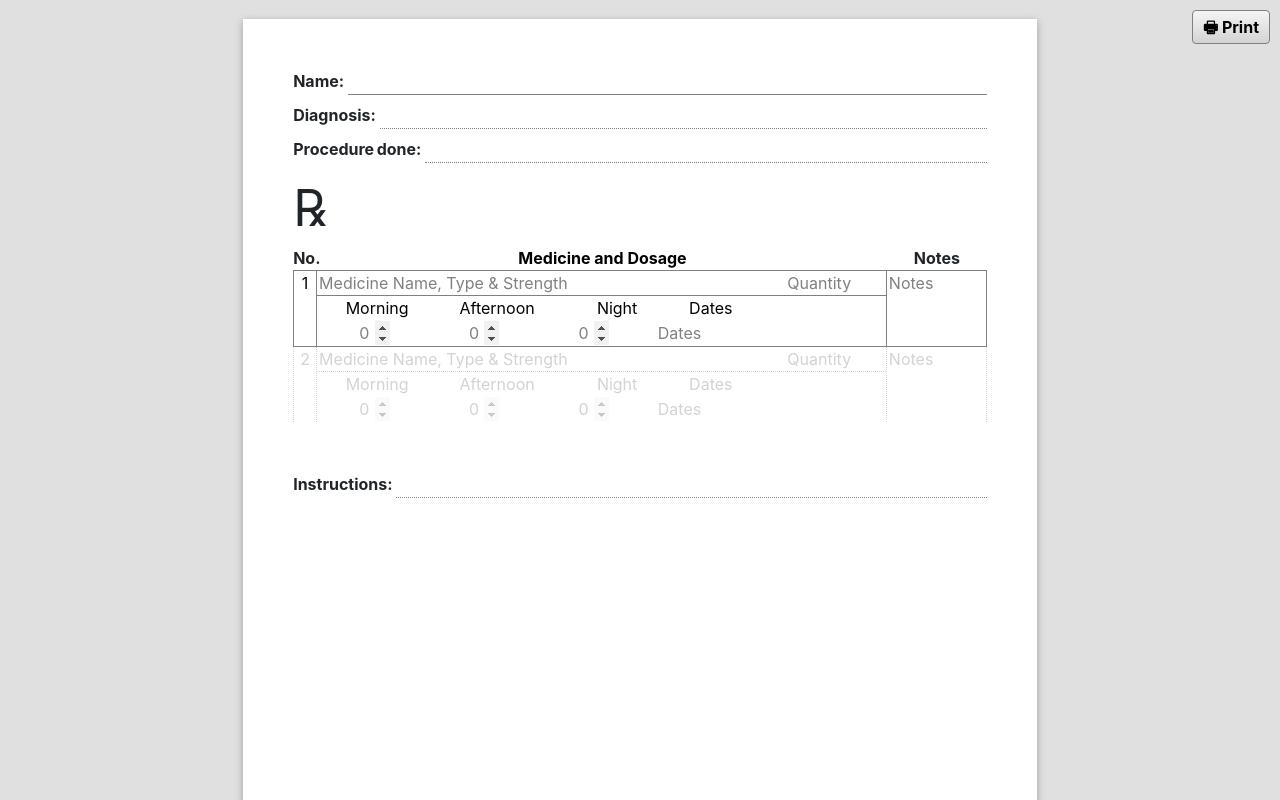
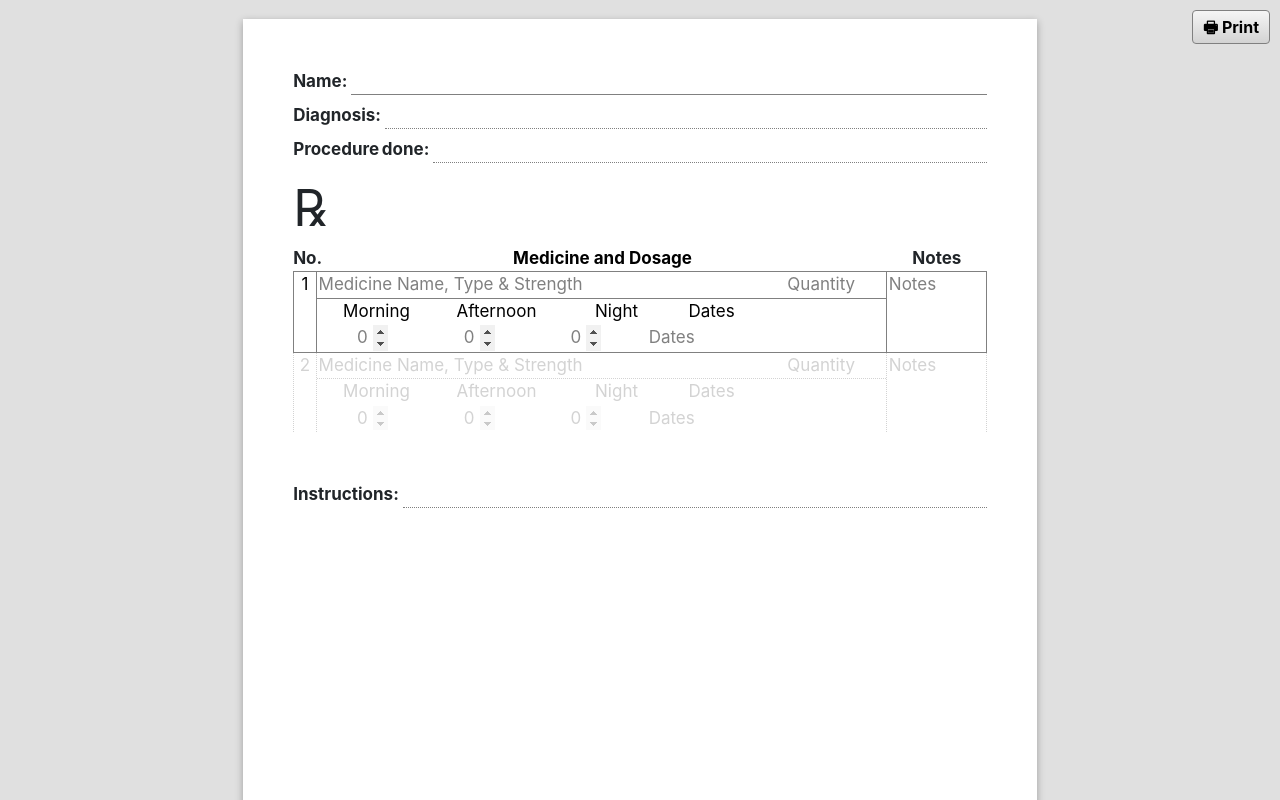
Before and after one commit to jcravi/clinic, a React (Create React App) app: page / in a window 1280 px wide. Shown: the top 800 px of the page. Built offline with nearby package versions, Linux system fonts and the light colour scheme.

Commit message:
feat: minor review updates

```diff
--- a/src/App.tsx
+++ b/src/App.tsx
@@ -9,8 +9,9 @@ const OverallDiv = styled.div`
   padding-top: 50px;
   padding-left: 50px;
   padding-right: 50px;
+  font-size: 17px;
   @media print {
-    padding-top: 75mm;
+    padding-top: 80mm;
   }
 `;
 
--- a/src/components/Row.tsx
+++ b/src/components/Row.tsx
@@ -28,6 +28,7 @@ const StyledRow = styled(TableRow)<{ light: boolean }>`
   @media print {
     display: ${({ light }) => (light ? 'none' : 'auto')};
     border: none !important;
+    border-top: 1px dotted gray !important;
     & input::placeholder {
       color: transparent;
     }
```
